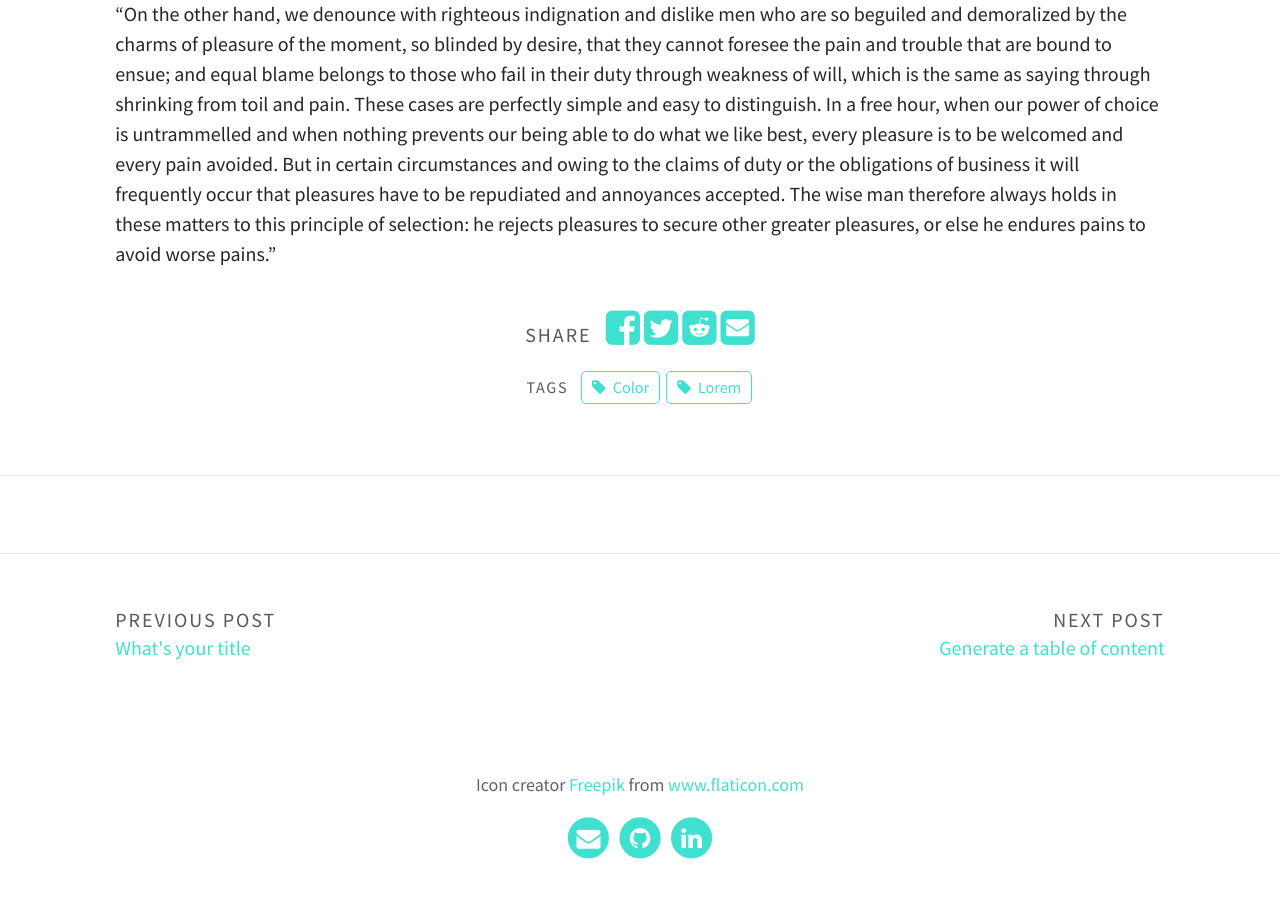
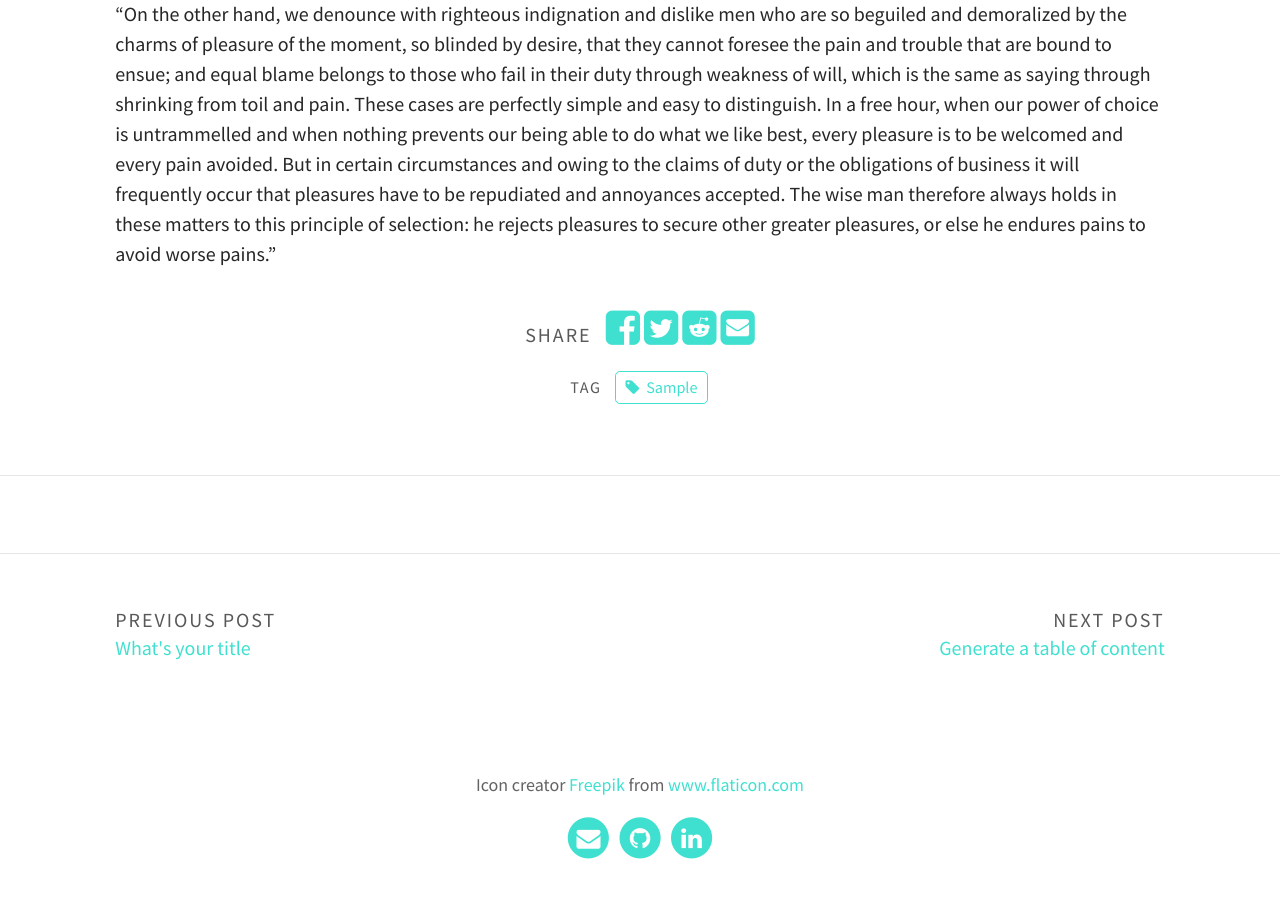
Before and after one commit to aerimforest/yenimm, a Jekyll site: the page built from _posts/2014-11-26-lorem-ipsum.md, in a window 1280 px wide and 900 px high, scrolled down 1795 px. Built offline with Jekyll 4.4.1, drawn with Linux system fonts in a browser that asks for light colours; comment, search, counter and statistics services are not loaded.

Commit message:
Update 2014-11-26-lorem-ipsum.md

```diff
--- a/_posts/2014-11-26-lorem-ipsum.md
+++ b/_posts/2014-11-26-lorem-ipsum.md
@@ -1,7 +1,7 @@
 ---
 layout: post
 title: The Real Lorem Ipsum
-tags: [Lorem, Color]
+tags: [Sample]
 color: turquoise
 excerpt_separator: <!--more-->
 ---
```
